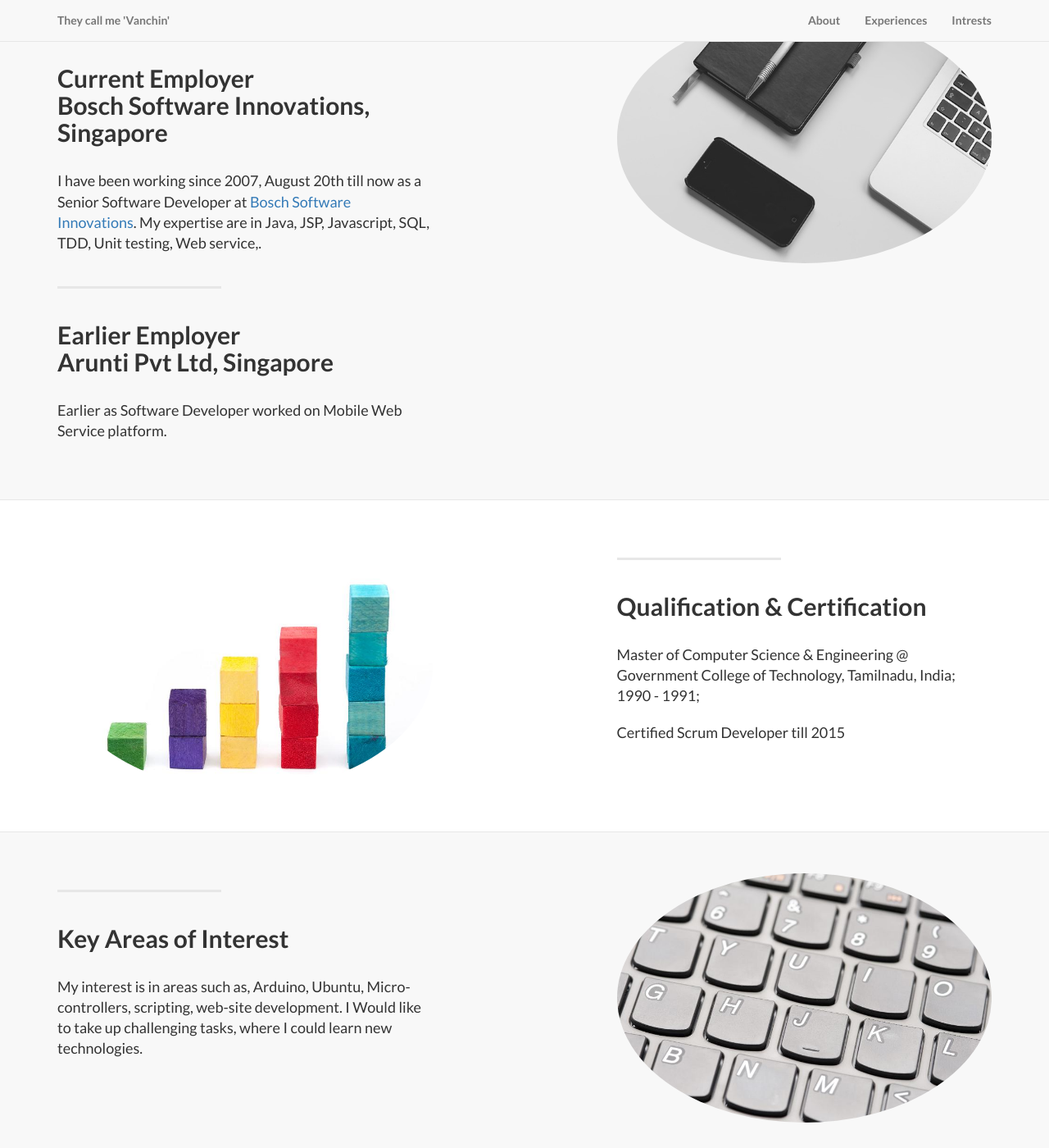
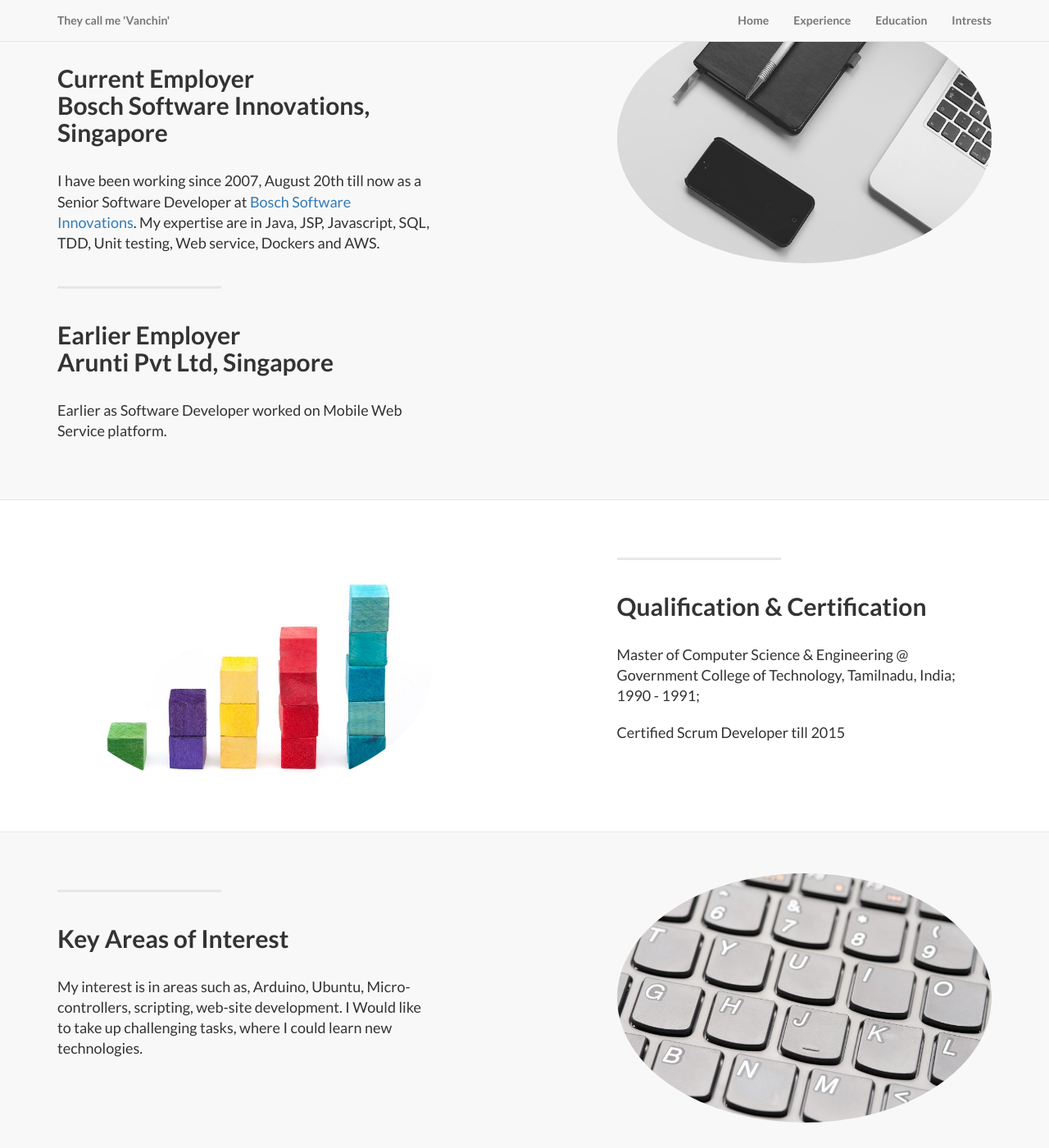
Before and after one commit to vlvanchin/my_site, a Jekyll site: the page built from index.html, in a window 1280 px wide and 1400 px high, scrolled down 811 px. Shown: the whole window at 82% size. Built offline with Jekyll 4.4.1, drawn with Linux system fonts in a browser that asks for light colours; some of the changed text lies outside the part shown.

Commit message:
link added'

```diff
--- a/_layouts/default.html
+++ b/_layouts/default.html
@@ -49,13 +49,16 @@
             <div class="collapse navbar-collapse" id="bs-example-navbar-collapse-1">
                 <ul class="nav navbar-nav navbar-right">
                     <li>
-                        <a href="#about">About</a>
+                        <a href="#">Home</a>
                     </li>
                     <li>
-                        <a href="#services">Experiences</a>
+                        <a href="#experience">Experience</a>
                     </li>
                     <li>
-                        <a href="#contact">Intrests</a>
+                        <a href="#education">Education</a>
+                    </li>
+                    <li>
+                        <a href="#interest">Intrests</a>
                     </li>
                 </ul>
             </div>
@@ -110,15 +113,15 @@
                         </li>
                         <li class="footer-menu-divider">&sdot;</li>
                         <li>
-                            <a href="#about">About</a>
+                            <a href="#experience">Experience</a>
                         </li>
                         <li class="footer-menu-divider">&sdot;</li>
                         <li>
-                            <a href="#services">Experience</a>
+                            <a href="#education">Education</a>
                         </li>
                         <li class="footer-menu-divider">&sdot;</li>
                         <li>
-                            <a href="#contact">Interests</a>
+                            <a href="#interest">Interests</a>
                         </li>
                     </ul>
                     <p class="hidden copyright text-muted small">Copyright &copy; Your Company 2014. All Rights Reserved</p>
--- a/index.html
+++ b/index.html
@@ -8,7 +8,7 @@ header-message: Contact me through vlvanchin@gmail.com
 
 <!-- Page Content -->
 
-<a  name="services"></a>
+<a  name="experience"></a>
 <div class="content-section-a">
 
     <div class="container">
@@ -17,7 +17,7 @@ header-message: Contact me through vlvanchin@gmail.com
                 <hr class="section-heading-spacer">
                 <div class="clearfix"></div>
                 <h2 class="section-heading">Current Employer<br>Bosch Software Innovations, Singapore</h2>
-                <p class="lead">I have been working since 2007, August 20th till now as a Senior Software Developer at <a target="_blank" href="http://www.bosch-si.com">Bosch Software Innovations</a>. My expertise are in Java, JSP, Javascript, SQL, TDD, Unit testing, Web service,.</p>
+                <p class="lead">I have been working since 2007, August 20th till now as a Senior Software Developer at <a target="_blank" href="http://www.bosch-si.com">Bosch Software Innovations</a>. My expertise are in Java, JSP, Javascript, SQL, TDD, Unit testing, Web service, Dockers and AWS.</p>
                 <hr class="section-heading-spacer">
                 <div class="clearfix"></div>
                 <h2 class="section-heading">Earlier Employer<br> Arunti Pvt Ltd, Singapore</h2>
@@ -34,6 +34,7 @@ header-message: Contact me through vlvanchin@gmail.com
 </div>
 <!-- /.content-section-a -->
 
+<a name="education"></a>
 <div class="content-section-b">
 
     <div class="container">
@@ -56,7 +57,7 @@ header-message: Contact me through vlvanchin@gmail.com
 
 </div>
 <!-- /.content-section-b -->
-<a  name="contact"></a>
+<a  name="interest"></a>
 <div class="content-section-a">
 
     <div class="container">
```
Also changed, not shown: other parts of index.html (+1 -1 lines).
